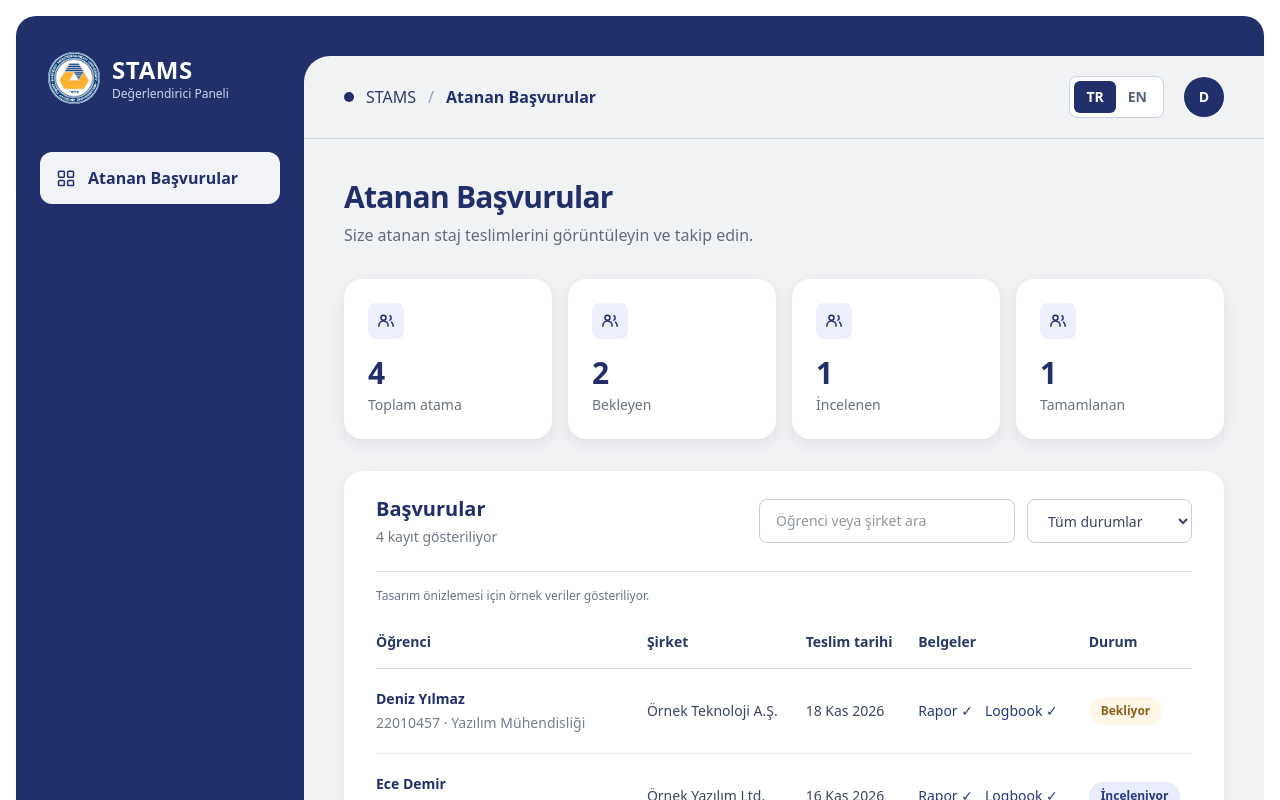
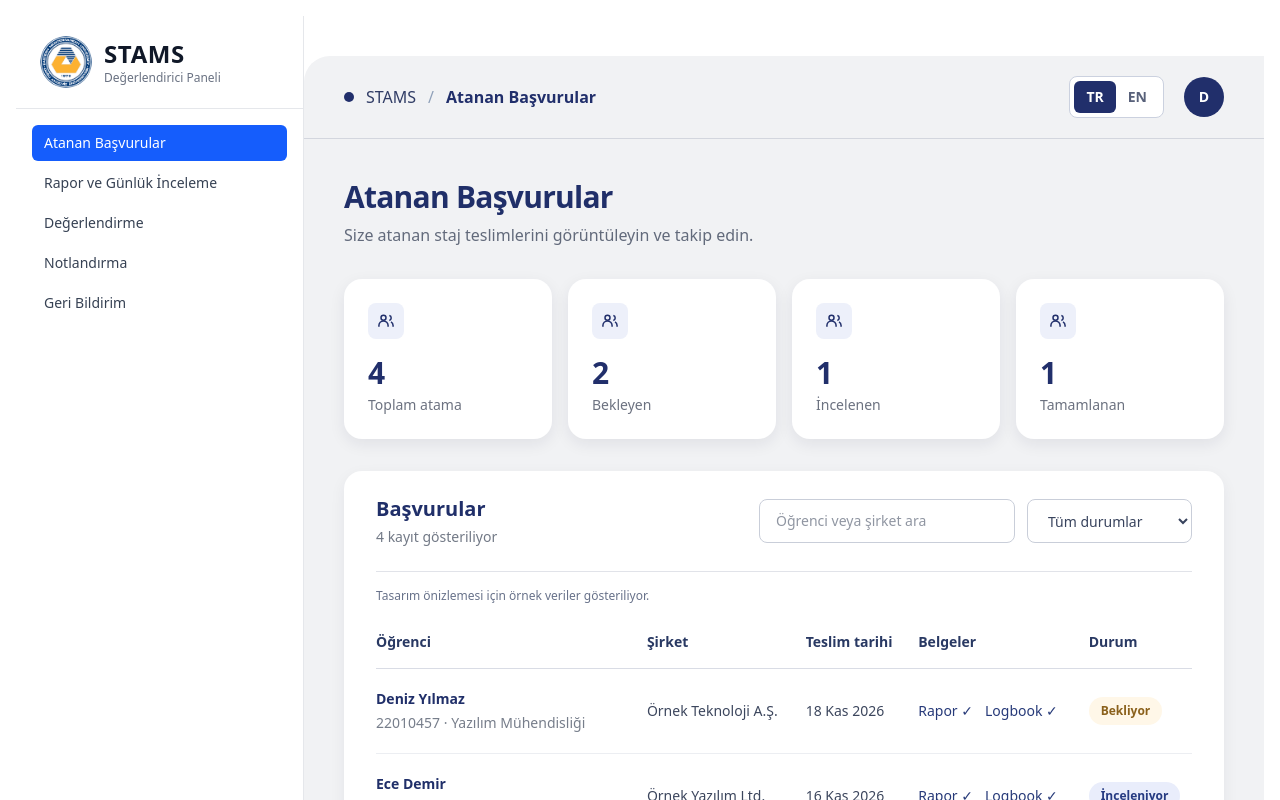
Before and after one commit to cerronimo/graduate_project1, a Next.js app: page /evaluator/assigned in a window 1280 px wide. Shown: the top 800 px of the page. Built offline with nearby package versions, Linux system fonts and the light colour scheme.

Commit message:
Match evaluator sidebar to student portal

```diff
--- a/src/app/evaluator/layout.tsx
+++ b/src/app/evaluator/layout.tsx
@@ -11,29 +11,31 @@ export default function EvaluatorLayout({
   children: React.ReactNode;
 }) {
   const [language, setLanguage] = useState<EvaluatorLanguage>("tr");
+  const upcomingPages = language === "tr"
+    ? ["Rapor ve Günlük İnceleme", "Değerlendirme", "Notlandırma", "Geri Bildirim"]
+    : ["Reports and Logbooks", "Evaluation", "Grading", "Feedback"];
 
   return (
     <EvaluatorLanguageContext.Provider value={language}>
       <div className="min-h-screen bg-white p-0 text-[#17213a] lg:p-4">
-        <div className="min-h-screen overflow-hidden bg-[#212f6b] lg:flex lg:min-h-[calc(100vh-2rem)] lg:rounded-[20px]">
-          <aside className="shrink-0 px-5 py-6 text-white lg:w-64 lg:px-6 lg:py-9 xl:w-72">
-            <div className="flex items-center gap-3 px-2 lg:mb-12">
-              <Image src="/emu-logo.png" alt="EMU" width={52} height={52} className="h-13 w-13 rounded-full bg-white" priority />
+        <div className="min-h-screen overflow-hidden bg-white lg:flex lg:min-h-[calc(100vh-2rem)] lg:rounded-[20px]">
+          <aside className="shrink-0 border-r border-gray-200 bg-white text-gray-900 lg:w-64 xl:w-72">
+            <div className="flex items-center gap-3 border-b border-gray-200 px-6 py-5">
+              <Image src="/emu-logo.png" alt="EMU" width={52} height={52} className="h-13 w-13 shrink-0 rounded-full" priority />
               <div>
                 <p className="text-2xl font-bold tracking-wide">STAMS</p>
-                <p className="text-xs text-[#cbd4ed]">{language === "tr" ? "Değerlendirici Paneli" : "Evaluator Portal"}</p>
+                <p className="text-xs text-gray-500">{language === "tr" ? "Değerlendirici Paneli" : "Evaluator Portal"}</p>
               </div>
             </div>
-            <nav aria-label={language === "tr" ? "Değerlendirici menüsü" : "Evaluator navigation"} className="mt-6 lg:mt-0">
-              <Link href="/evaluator/assigned" aria-current="page" className="flex items-center gap-3 rounded-xl bg-[#f2f3f6] px-4 py-3.5 font-semibold text-[#212f6b]">
-                <svg aria-hidden="true" viewBox="0 0 24 24" fill="none" stroke="currentColor" strokeWidth="1.8" className="h-5 w-5">
-                  <rect x="3" y="4" width="7" height="7" rx="1" />
-                  <rect x="14" y="4" width="7" height="7" rx="1" />
-                  <rect x="3" y="15" width="7" height="6" rx="1" />
-                  <rect x="14" y="15" width="7" height="6" rx="1" />
-                </svg>
+            <nav aria-label={language === "tr" ? "Değerlendirici menüsü" : "Evaluator navigation"} className="flex flex-col gap-1 p-4">
+              <Link href="/evaluator/assigned" aria-current="page" className="rounded-md bg-blue-600 px-3 py-2 text-sm font-medium text-white">
                 {language === "tr" ? "Atanan Başvurular" : "Assigned Submissions"}
               </Link>
+              {upcomingPages.map((page) => (
+                <span key={page} aria-disabled="true" className="rounded-md px-3 py-2 text-sm font-medium text-gray-700">
+                  {page}
+                </span>
+              ))}
             </nav>
           </aside>
 
```
